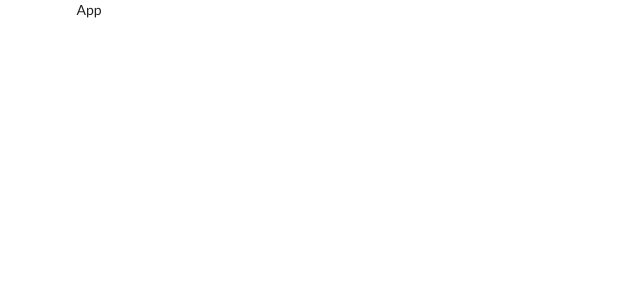
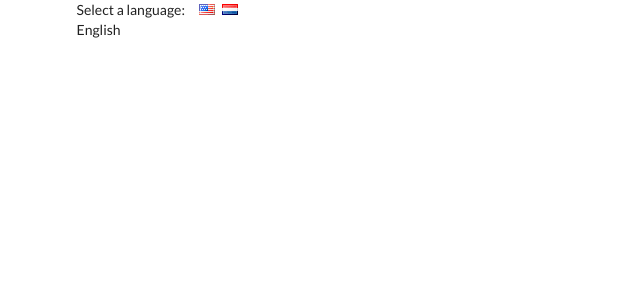
Before and after one commit to dzlatarov/ReactRender, a React (Create React App) app in the folder translate/: page / in a window 1280 px wide. Shown: the top 300 px of the page, without its empty margins (0-640 px from the left). Built offline with nearby package versions, Linux system fonts and the light colour scheme.

Commit message:
add selecting language logic

```diff
--- a/translate/src/components/App.js
+++ b/translate/src/components/App.js
@@ -1,9 +1,20 @@
-import React from 'react'
+import React, { useState } from 'react'
 
 const App = () => {
+    const [language, setLanguage] = useState('English')
+
+    const onLanguageChanger = language => {
+        setLanguage(language);
+    }
+
     return (
         <div className="ui container">
-            App
+            <div>
+                Select a language:
+                <i className="flag us" onClick={() => onLanguageChanger('English')} style={{ cursor: 'pointer', marginLeft: '1em' }} />
+                <i className="flag nl" onClick={() => onLanguageChanger('Dutch')} style={{ cursor: 'pointer' }} />
+            </div>
+            {language}
         </div>
     )
 }
```
